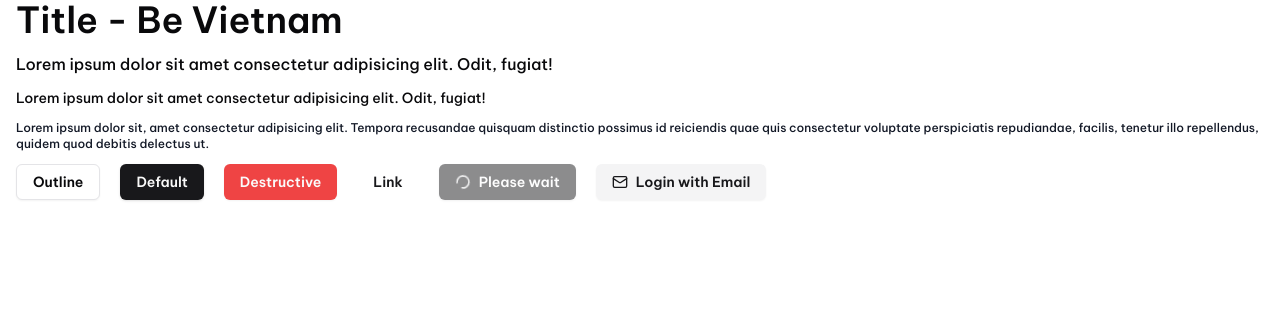
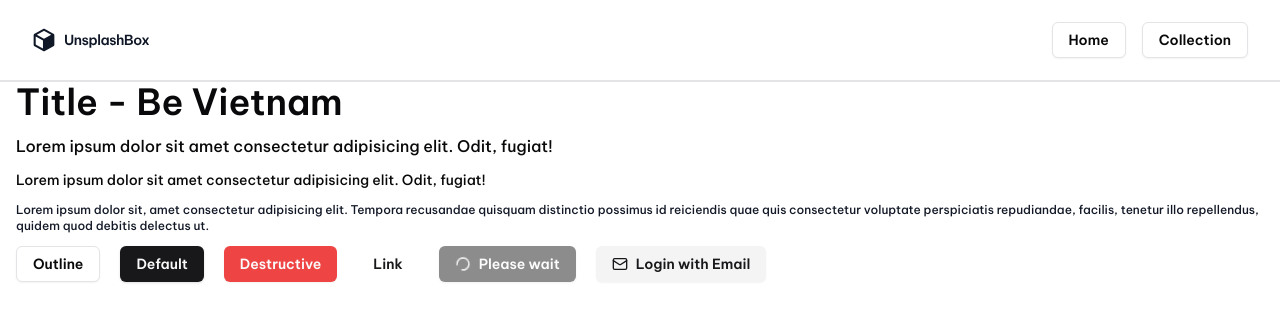
Before and after one commit to Yustes88/unsplash-collection, a Next.js app: page / in a window 1280 px wide. Shown: the top 322 px of the page. Built offline with nearby package versions, Linux system fonts and the light colour scheme.

Commit message:
feat: added nav bar with logo

```diff
--- a/src/app/layout.tsx
+++ b/src/app/layout.tsx
@@ -1,3 +1,4 @@
+import NavBar from '~/components/ui/NavBar'
 import {fontSans} from '~/components/ui/fonts'
 import {siteConfig} from '~/constants/config'
 import {cn} from '~/lib/utils'
@@ -18,6 +19,7 @@ export default function RootLayout({children}: {children: React.ReactNode}) {
           fontSans.variable,
         )}
       >
+        <NavBar/>
         {children}
       </body>
     </html>
--- /dev/null
+++ b/src/components/ui/NavBar.tsx
@@ -0,0 +1,21 @@
+import Image from 'next/image'
+import React from 'react'
+import { Button } from './button'
+
+const NavBar = () => {
+  return (
+    <div className="mx-auto px-2 sm:px-6 lg:px-8 border-b-2 border-b-gray-800">
+      <div className="mx-auto relative max-w-7xl flex h-20 items-center justify-between">
+        <div>
+            <Image src={'/svg/Logo.svg'} alt='Logo image' width={118} height={24}/>
+        </div>
+        <div className='flex gap-4'>
+        <Button variant="outline">Home</Button>
+        <Button variant="outline">Collection</Button>
+        </div>
+      </div>
+    </div>
+  )
+}
+
+export default NavBar
```
